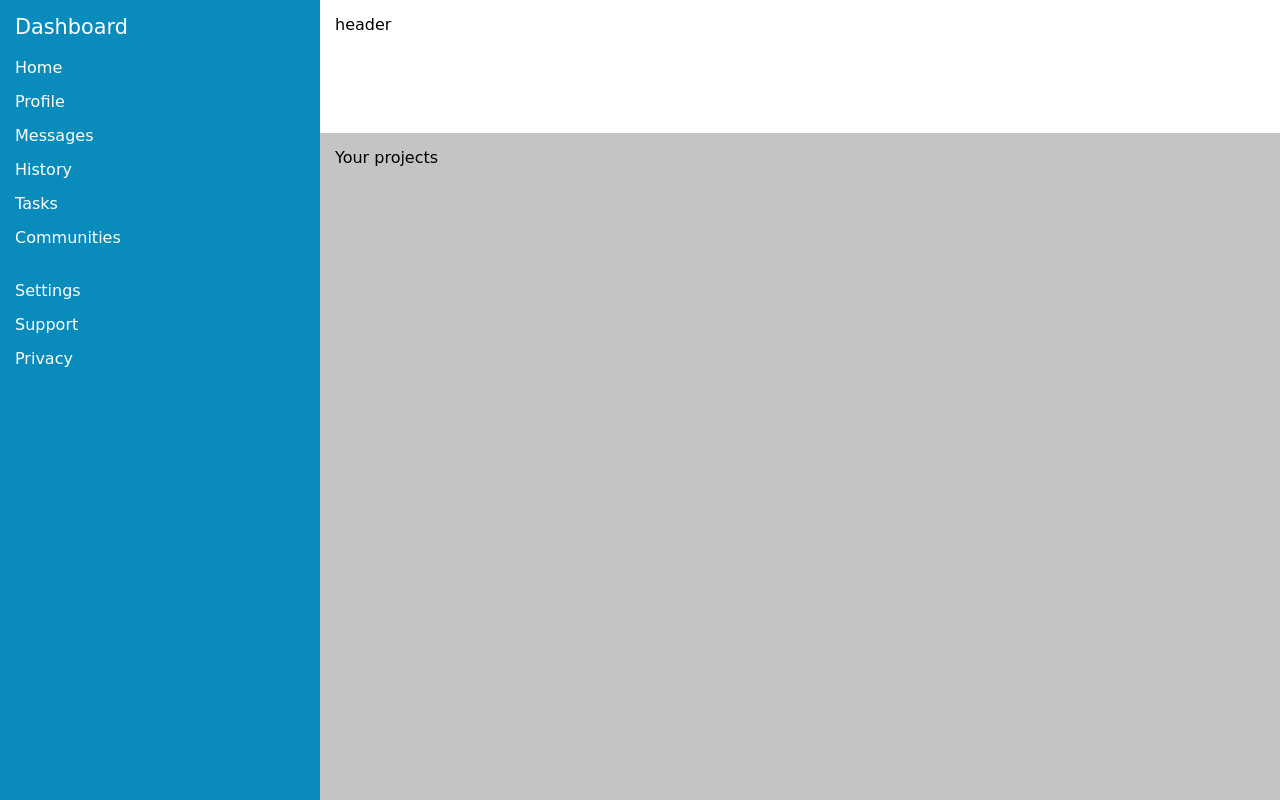
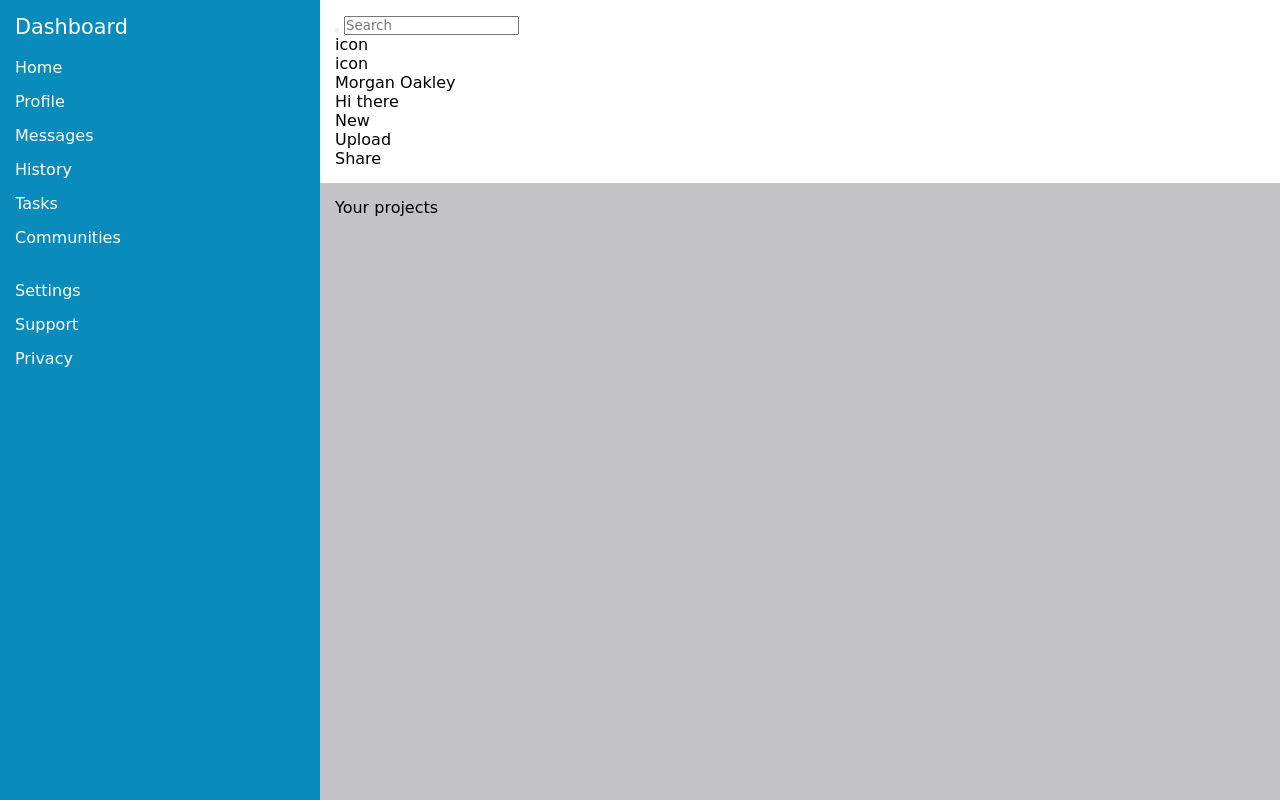
Before and after one commit to Fun-with-work/admin_dashboard, a plain HTML site: page index.html in a window 1280 px wide. Drawn offline with Linux system fonts and the light colour scheme.

Commit message:
add header grid

```diff
--- a/index.html
+++ b/index.html
@@ -1,11 +1,13 @@
 <!DOCTYPE html>
 <html lang="en">
+
 <head>
     <meta charset="UTF-8">
     <meta name="viewport" content="width=device-width, initial-scale=1.0">
     <title>Admin dashboard</title>
     <link rel="stylesheet" href="style.css">
 </head>
+
 <body>
     <div class="container">
         <div class="sidebar">
@@ -27,8 +29,28 @@
             </div>
         </div>
 
-        <div class="header">header</div>
+        <div class="header">
+            <div class="search">
+                <button>
+                    <i class="fa fa-search"></i>
+                </button>
+                <input type="text" placeholder="Search">
+            </div>
+            <div class="media-link">
+                <div>icon</div>
+                <div>icon</div>
+                <div>Morgan Oakley</div>
+            </div>
+            <div class="login-name">Hi there</div>
+            <div class="links">
+                <div>New</div>
+                <div>Upload</div>
+                <div>Share</div>
+            </div>
+            <!-- <div></div> -->
+        </div>
         <div class="main-content">Your projects</div>
     </div>
 </body>
+
 </html>
```
